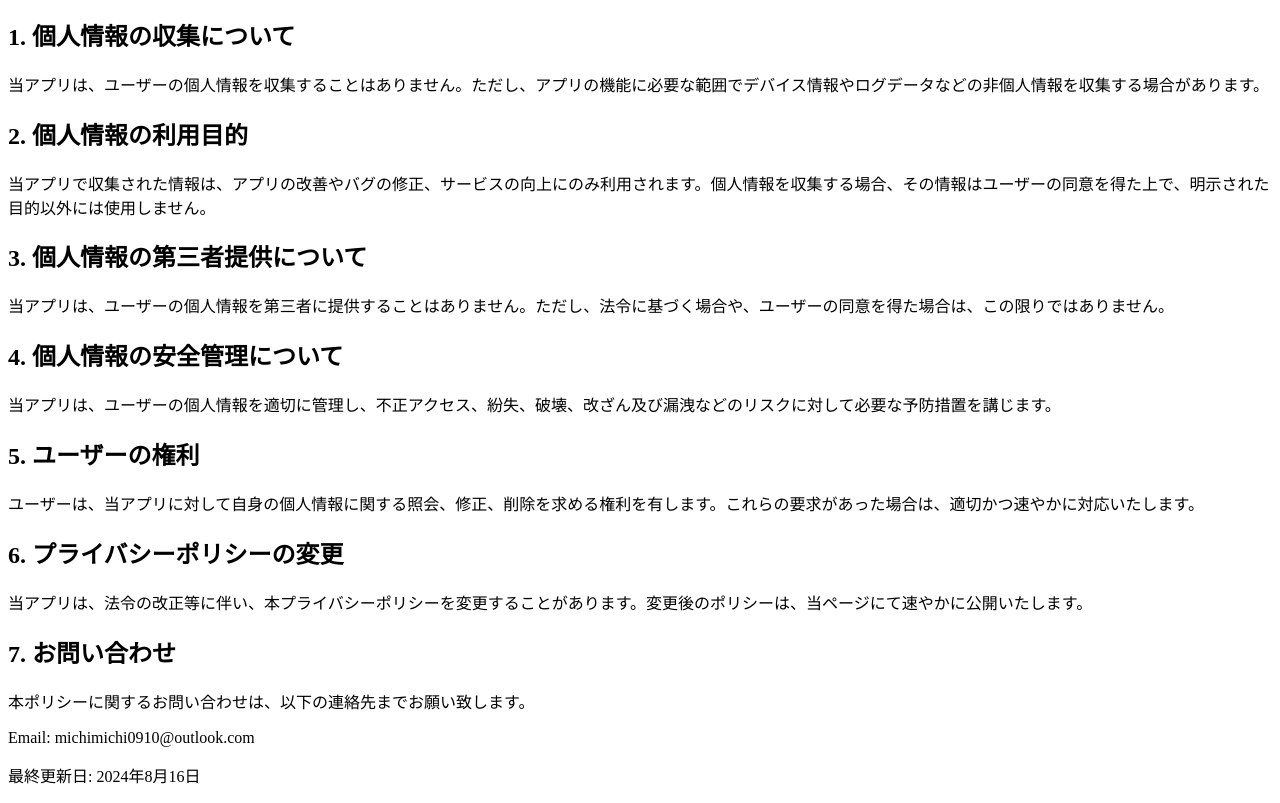
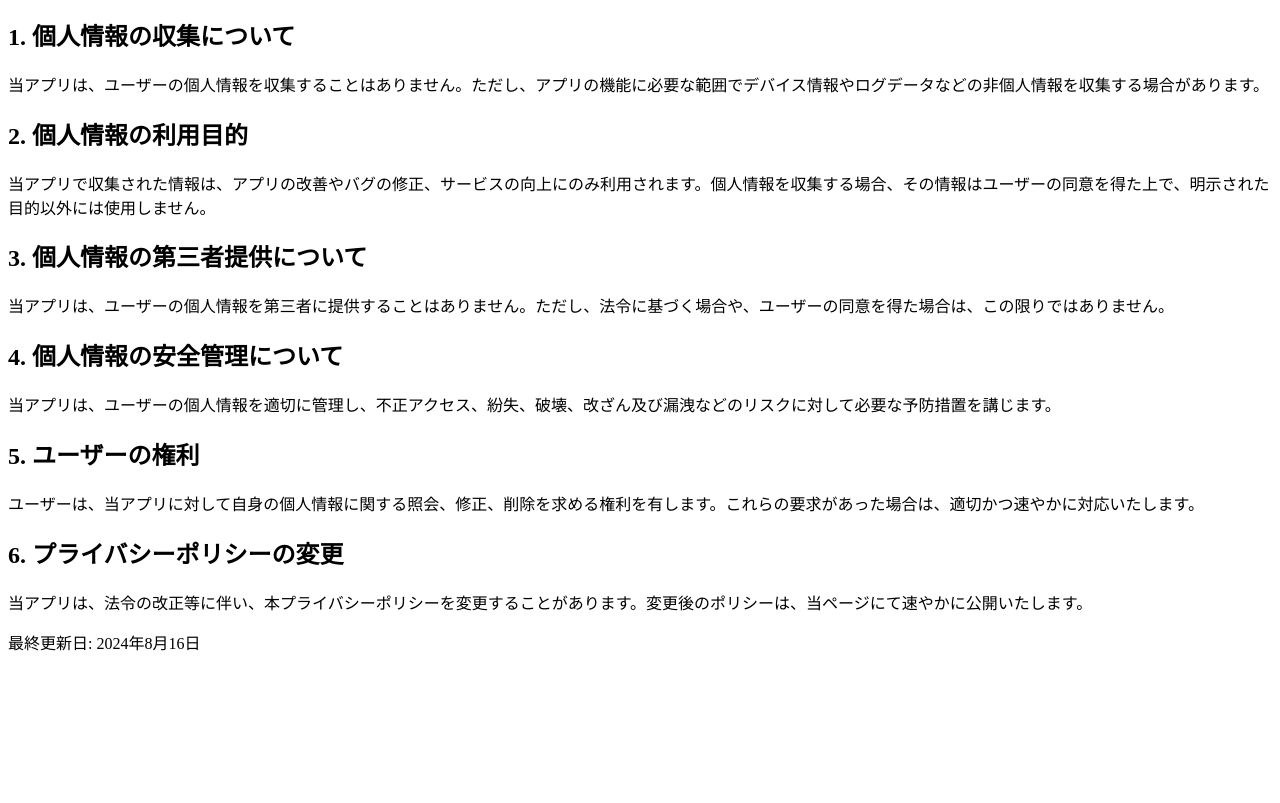
Before and after one commit to Nao080/privacy-policy, a plain HTML site: page index.html in a window 1280 px wide. Shown: the part 116-919 px from the top of the page. After the commit the page ends 800 px from the top, so only its background shows below. Drawn offline with Linux system fonts and the light colour scheme.

Commit message:
index.html

```diff
--- a/index.html
+++ b/index.html
@@ -28,10 +28,6 @@
     <h2>6. プライバシーポリシーの変更</h2>
     <p>当アプリは、法令の改正等に伴い、本プライバシーポリシーを変更することがあります。変更後のポリシーは、当ページにて速やかに公開いたします。</p>
 
-    <h2>7. お問い合わせ</h2>
-    <p>本ポリシーに関するお問い合わせは、以下の連絡先までお願い致します。</p>
-    <p>Email: michimichi0910@outlook.com</p>
-
     <p>最終更新日: 2024年8月16日</p>
 </body>
 </html>
```
